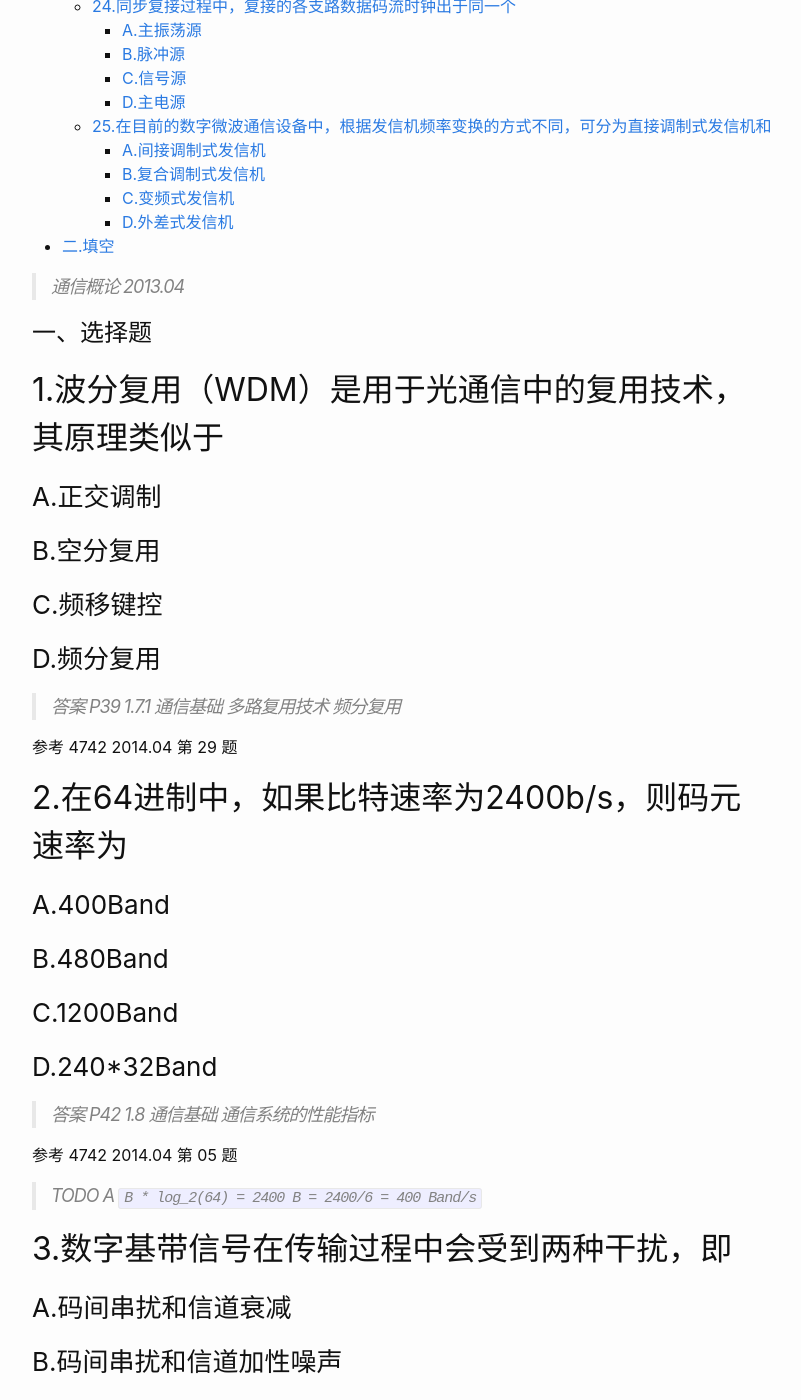
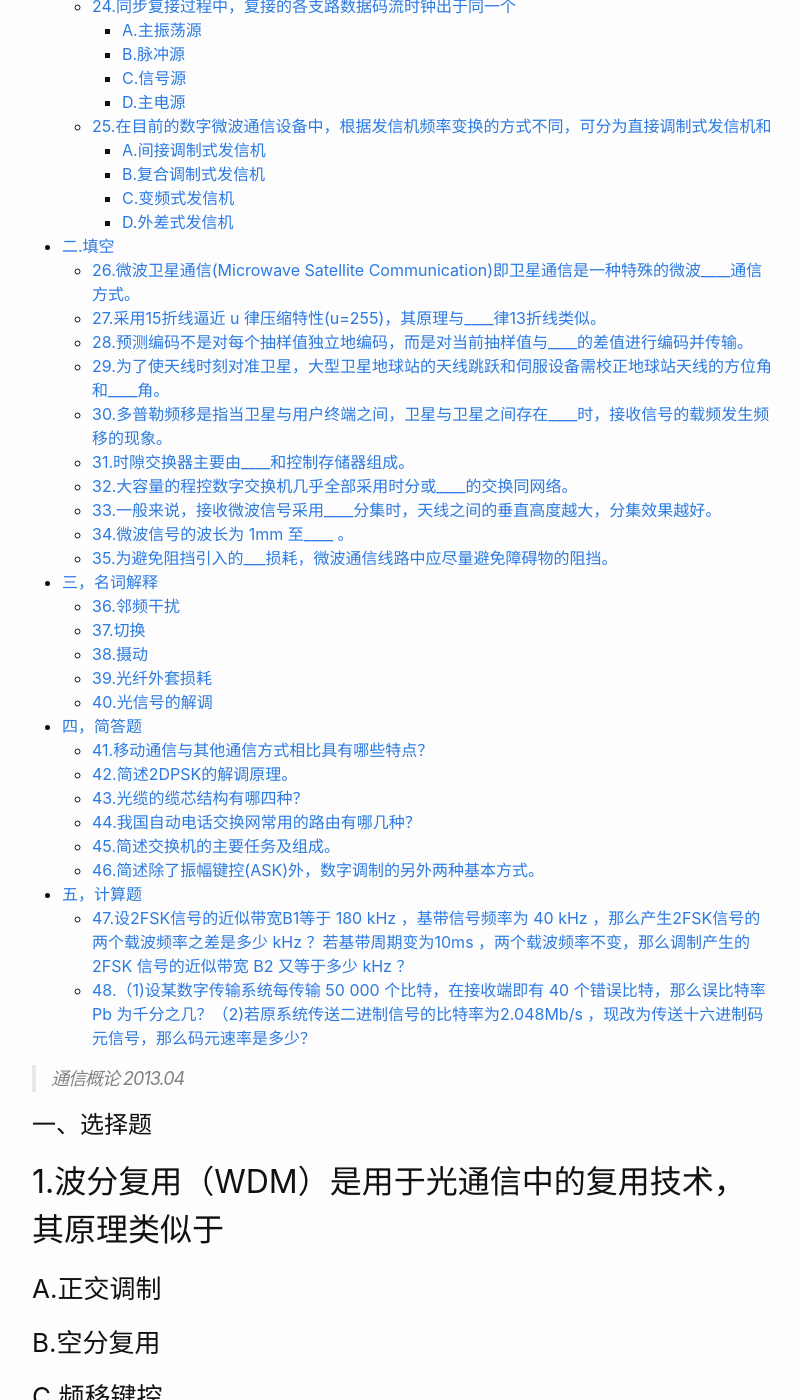
Before and after one commit to wangtiga/wangtiga.github.io, a Jekyll site: the page built from _previews/2019-06-27-4742_2013_04.md, in a window 1280 px wide and 1400 px high, scrolled down 3086 px. Shown: the whole window, without its empty margins (238-1039 px from the left). Built offline with Jekyll 4.4.1, drawn with Linux system fonts in a browser that asks for light colours; some of the changed text lies outside the part shown.

Commit message:
updated from notep

```diff
--- a/_previews/2019-06-27-4742_2013_04.md
+++ b/_previews/2019-06-27-4742_2013_04.md
@@ -66,6 +66,8 @@ tags:   exam
 ### B.等幅等压
 ### C.同步
 ### D.等压
+
+> 答案 P91 3.2.5 调制和解调 幅度调制用
 
 ## 6.跳时码分多址主要用于
 ### A.第一代移动通信领域
@@ -203,3 +205,48 @@ tags:   exam
 
 
 # 二.填空
+
+## 26.微波卫星通信(Microwave Satellite Communication)即卫星通信是一种特殊的微波____通信方式。
+
+## 27.采用15折线逼近 u 律压缩特性(u=255)，其原理与____律13折线类似。
+
+## 28.预测编码不是对每个抽样值独立地编码，而是对当前抽样值与____的差值进行编码并传输。
+
+## 29.为了使天线时刻对准卫星，大型卫星地球站的天线跳跃和伺服设备需校正地球站天线的方位角和____角。
+
+## 30.多普勒频移是指当卫星与用户终端之间，卫星与卫星之间存在____时，接收信号的载频发生频移的现象。
+
+## 31.时隙交换器主要由____和控制存储器组成。
+
+## 32.大容量的程控数字交换机几乎全部采用时分或____的交换同网络。
+
+## 33.一般来说，接收微波信号采用____分集时，天线之间的垂直高度越大，分集效果越好。
+
+## 34.微波信号的波长为 1mm 至____ 。
+
+## 35.为避免阻挡引入的___损耗，微波通信线路中应尽量避免障碍物的阻挡。
+
+# 三，名词解释
+
+## 36.邻频干扰
+## 37.切换
+## 38.摄动
+## 39.光纤外套损耗
+## 40.光信号的解调
+
+
+# 四，简答题
+
+## 41.移动通信与其他通信方式相比具有哪些特点？
+## 42.简述2DPSK的解调原理。
+## 43.光缆的缆芯结构有哪四种？
+## 44.我国自动电话交换网常用的路由有哪几种？
+## 45.简述交换机的主要任务及组成。
+## 46.简述除了振幅键控(ASK)外，数字调制的另外两种基本方式。
+
+# 五，计算题
+
+## 47.设2FSK信号的近似带宽B1等于 180 kHz ，基带信号频率为 40 kHz ，那么产生2FSK信号的两个载波频率之差是多少 kHz ？若基带周期变为10ms ，两个载波频率不变，那么调制产生的 2FSK 信号的近似带宽 B2 又等于多少 kHz ？
+
+
+## 48.（1)设某数字传输系统每传输 50 000 个比特，在接收端即有 40 个错误比特，那么误比特率 Pb 为千分之几？（2)若原系统传送二进制信号的比特率为2.048Mb/s ，现改为传送十六进制码元信号，那么码元速率是多少？
```
Also changed, not shown: _previews/2019-06-20-4742_2014_04.md (+23 -1 lines), _previews/todo.md (+0 -12 lines).
